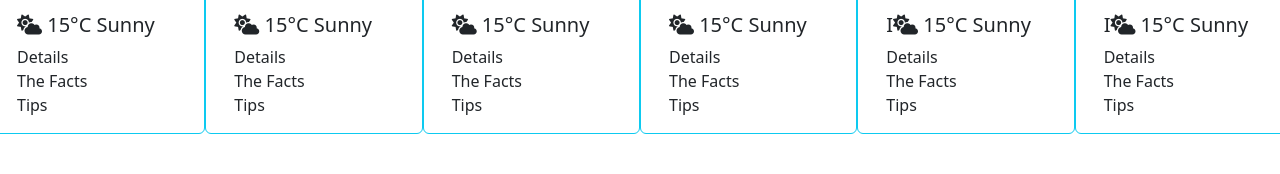
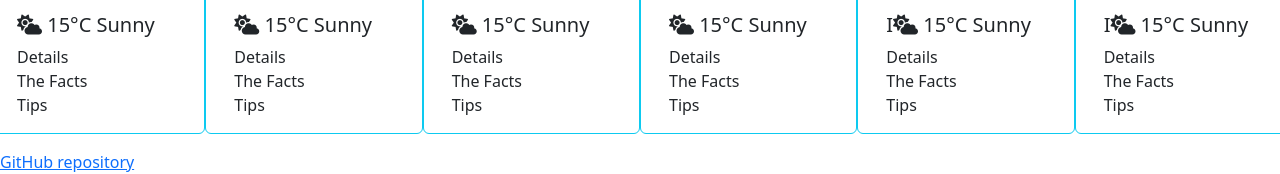
Before and after one commit to DariaSua/weather, a website built with Parcel: page index.html in a window 1280 px wide. Shown: the part 745-919 px from the top of the page. Before the commit the page ends 895 px from the top, so only its background shows below. Built offline with nearby package versions, Linux system fonts and the light colour scheme.

Commit message:
Add link to repo

```diff
--- a/index.html
+++ b/index.html
@@ -199,6 +199,7 @@
     </div>
 </div>
 </div>
+<a href="https://github.com/DariaSua/weather">GitHub repository</a>
     <script
       src="https://cdn.jsdelivr.net/npm/bootstrap@5.2.0-beta1/dist/js/bootstrap.min.js"
       integrity="sha384-kjU+l4N0Yf4ZOJErLsIcvOU2qSb74wXpOhqTvwVx3OElZRweTnQ6d31fXEoRD1Jy"
```
